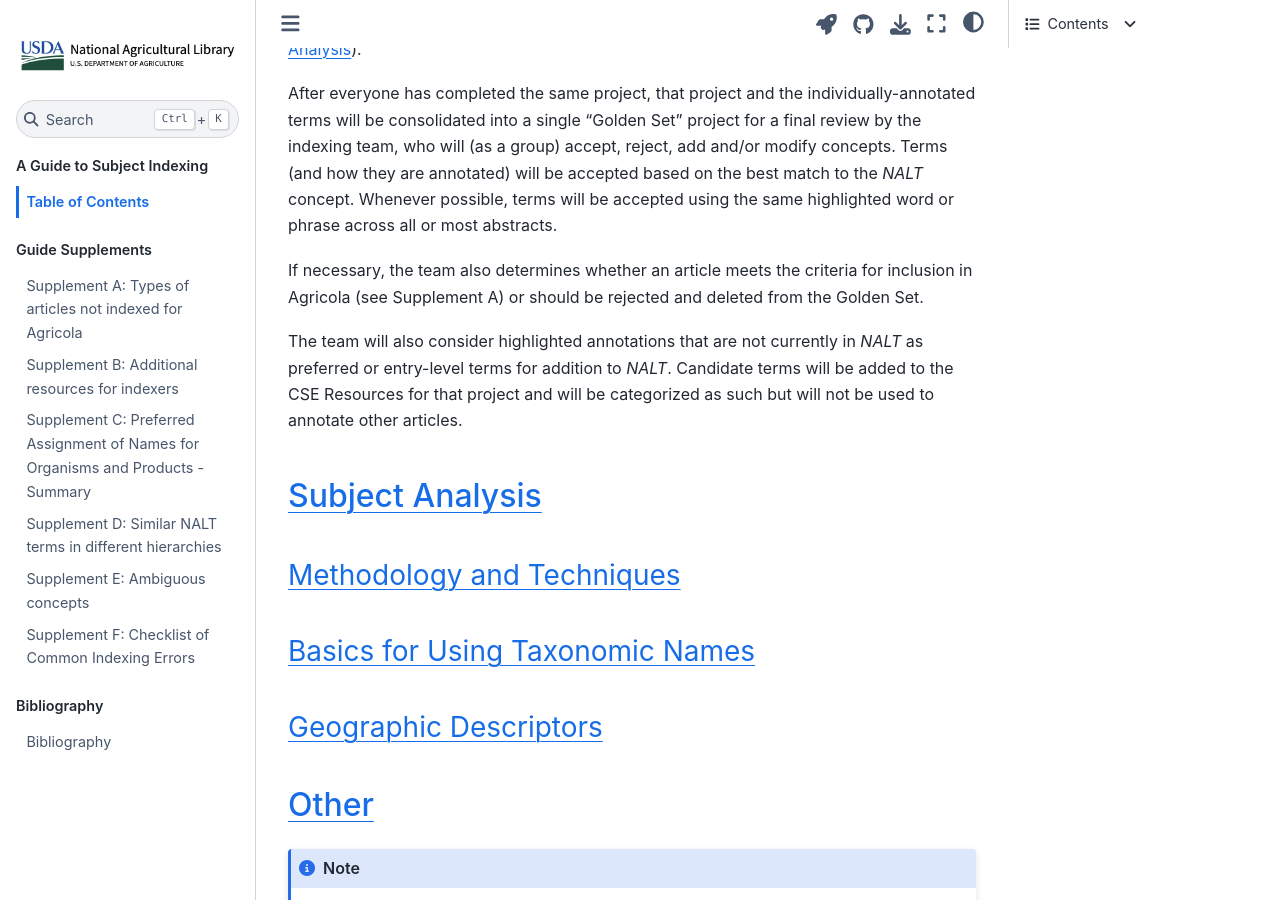
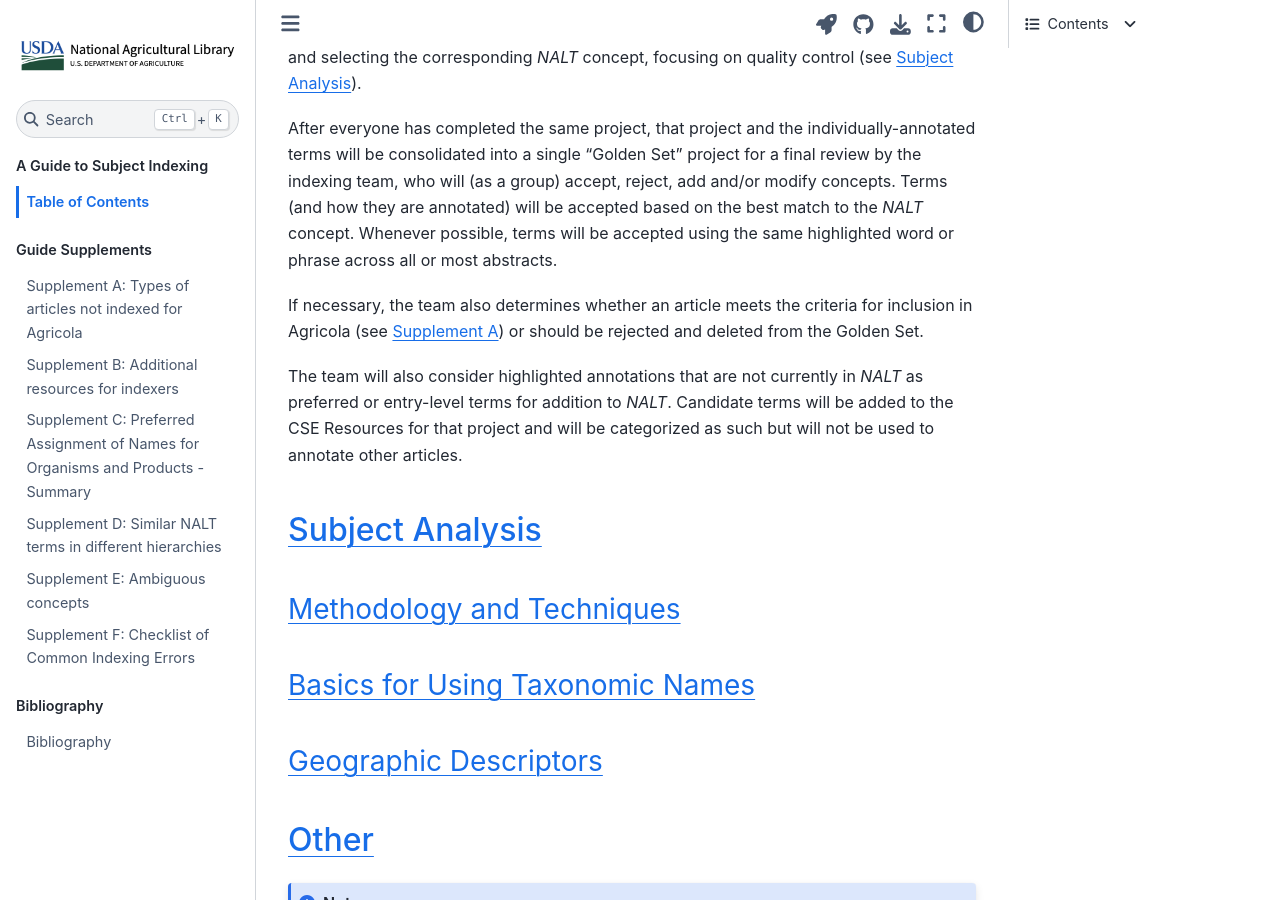
Before and after one commit to dorisavedikian/NALGuideToSubjectIndexing, a Jupyter Book: the page built from book/TOC/TableofContent.md, in a window 1280 px wide and 900 px high, scrolled down 6551 px. Built offline with Jupyter Book 1.0.4 settings and Sphinx 7.4.7 and the Sphinx Book theme 1.1.4, drawn with Linux system fonts in a browser that asks for light colours; cross-references to code outside the pages are shown as plain code; some of the changed text lies outside the part shown.

```diff
--- a/book/TOC/TableofContent.md
+++ b/book/TOC/TableofContent.md
@@ -108,9 +108,9 @@ When considering proposal of a new term, always ask:
 +++
 *	Consider spelling variants, synonyms, and quasi-synonyms before proposing a new term.
     *	__Example:__ For “Nutrient solution concentration and collection time in phytomass production, content, yield and chemical composition of essential oil of rosemary”{cite}`JoPN_2018`, NALT does not have a term to cover specifically “essential oil of rosemary”.
-    Consider proposing **rosemary oil** (CABI thesaurus term) as a preferred term, with **essential oil of rosemary, rosemary essential oil and Rosmarinus officinalis essential oil** (among others) as potential entry-level terms.
+        * Consider proposing **rosemary oil** (CABI thesaurus term) as a preferred term, with **essential oil of rosemary, rosemary essential oil and Rosmarinus officinalis essential oil** (among others) as potential entry-level terms.
     *	__Example:__ For “Effects of Coffee and Its Components on the Gastrointestinal Tract and the Brain–Gut Axis”{cite}`Nutrients_20`, *NALT* has __coffee (beverage)__ and __gastrointestinal system__ but not “brain-gut axis” or another term that covers that concept.
-    Propose __brain-gut axis__ (existing MESH term, “interactive network between the gastrointestinal tract (gut) and the brain principally mediated through the enteric nervous system ...”) as the preferred term __with brain and gut axis, brain-gut-microbiome axis, gut and brain axis, gut-brain axis__ and other variations as entry-level terms.
+        * Propose __brain-gut axis__ (existing MESH term, “interactive network between the gastrointestinal tract (gut) and the brain principally mediated through the enteric nervous system ...”) as the preferred term __with brain and gut axis, brain-gut-microbiome axis, gut and brain axis, gut-brain axis__ and other variations as entry-level terms.
 +++
 *	Terms should always be nouns, noun phrases (phrase formed by a noun and all its modifiers and determiners), or gerunds (a word that is derived from a verb but functions as a noun).
     *	nouns – __cattle, farms, hematophagy, loci__
@@ -184,7 +184,7 @@ Everyone annotates the appropriate terms highlighting a word or phrase in the ab
 
 After everyone has completed the same project, that project and the individually-annotated terms will be consolidated into a single “Golden Set” project for a final review by the indexing team, who will (as a group) accept, reject, add and/or modify concepts. Terms (and how they are annotated) will be accepted based on the best match to the *NALT* concept. Whenever possible, terms will be accepted using the same highlighted word or phrase across all or most abstracts.
 
-If necessary, the team also determines whether an article meets the criteria for inclusion in Agricola (see Supplement A) or should be rejected and deleted from the Golden Set.
+If necessary, the team also determines whether an article meets the criteria for inclusion in Agricola (see [Supplement A](SupplementA)) or should be rejected and deleted from the Golden Set.
 
 The team will also consider highlighted annotations that are not currently in *NALT* as preferred or entry-level terms for addition to *NALT*. Candidate terms will be added to the CSE Resources for that project and will be categorized as such but will not be used to annotate other articles.
 
```
Also changed, not shown: 7 other files.
